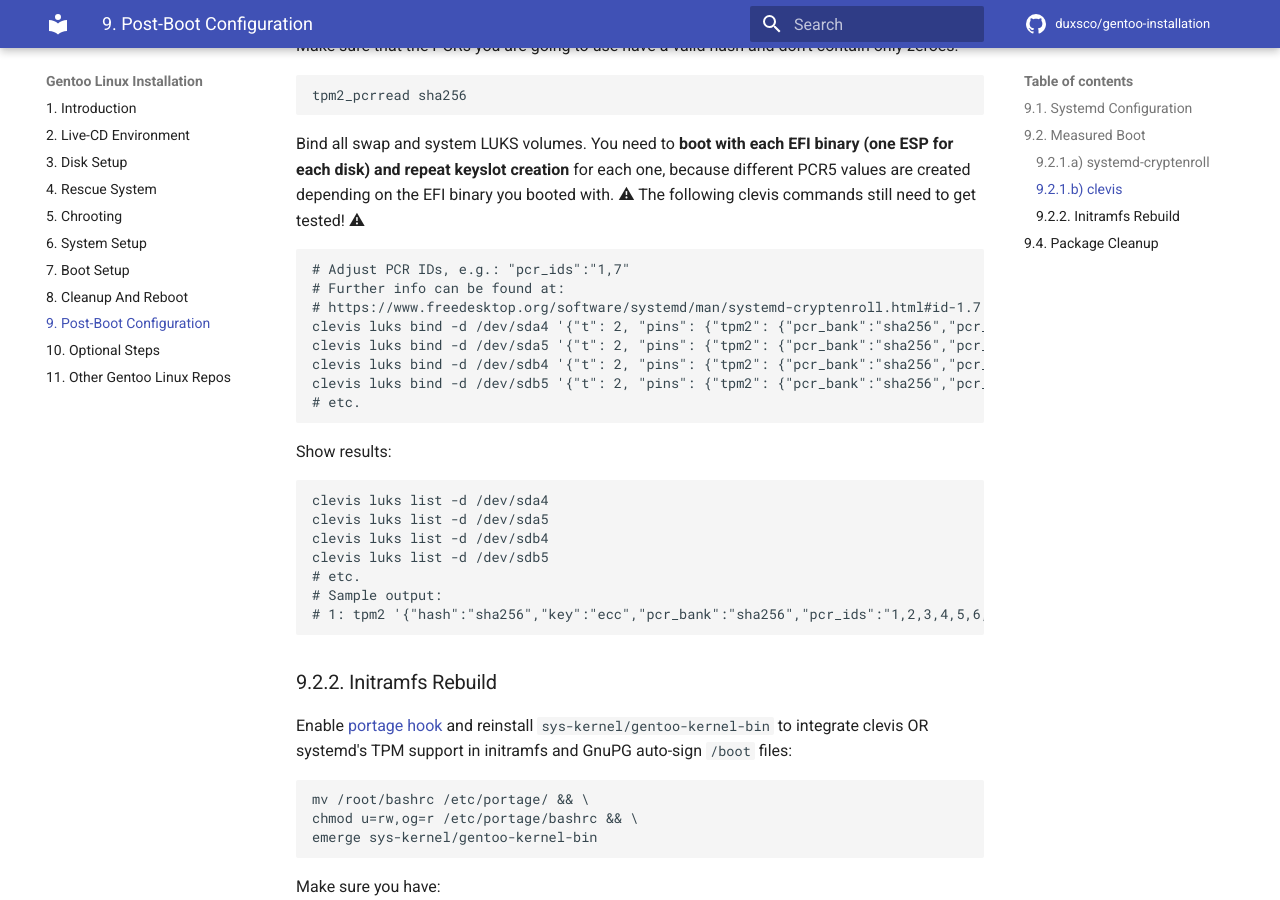
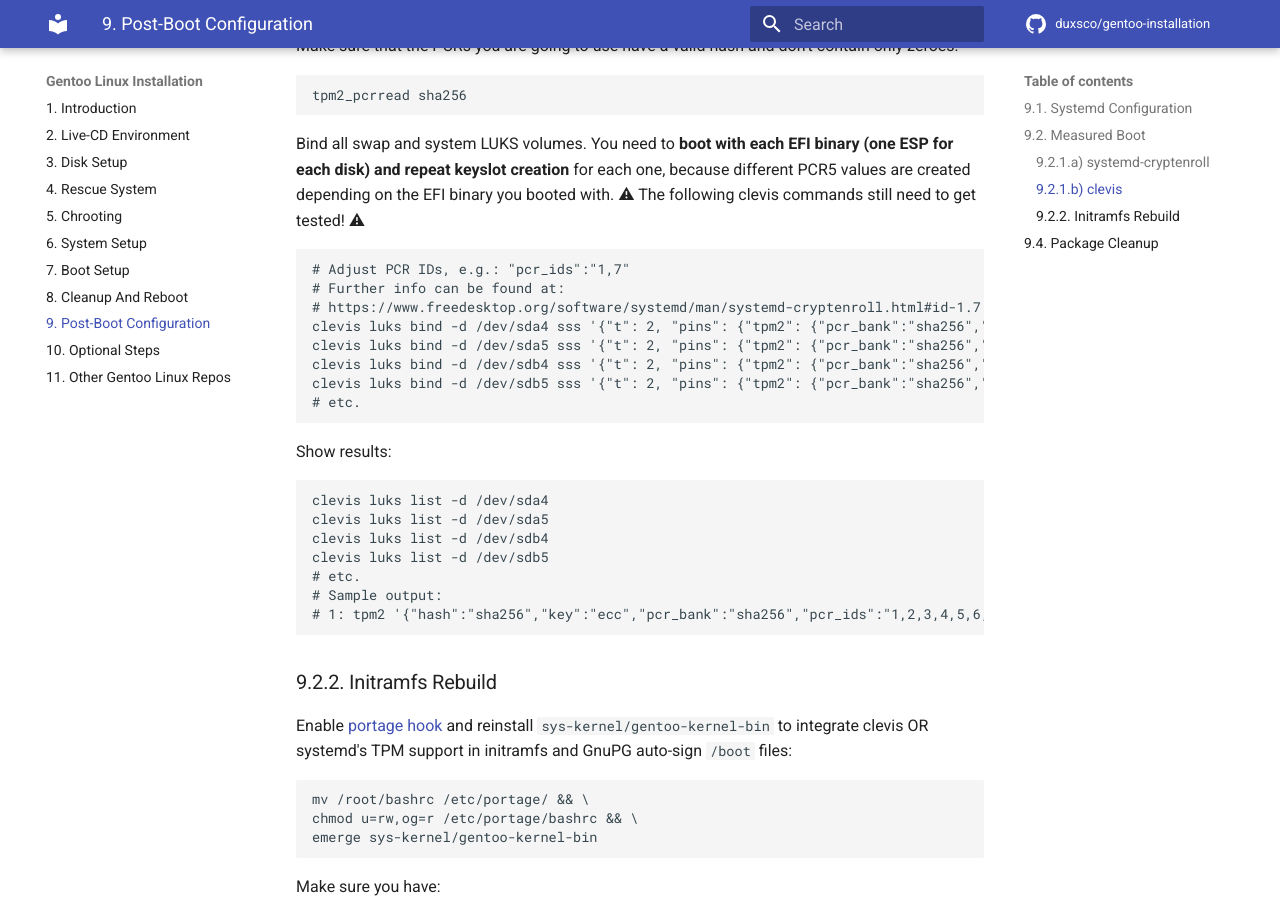
Before and after one commit to duxsco/gentoo-installation, an MkDocs documentation site: the page built from docs/post-boot_configuration.md, in a window 1280 px wide and 900 px high, scrolled down 3021 px. Built offline with MkDocs 1.6.1 and Material for MkDocs 9.7.7, drawn with Linux system fonts in a browser that asks for light colours; comment, search, counter and statistics services are not loaded.

Commit message:
Update clevis command

````diff
--- a/docs/post-boot_configuration.md
+++ b/docs/post-boot_configuration.md
@@ -157,10 +157,10 @@ Bind all swap and system LUKS volumes. You need to **boot with each EFI binary (
 # Adjust PCR IDs, e.g.: "pcr_ids":"1,7"
 # Further info can be found at:
 # https://www.freedesktop.org/software/systemd/man/systemd-cryptenroll.html#id-1.7.3.10.2.2
-clevis luks bind -d /dev/sda4 '{"t": 2, "pins": {"tpm2": {"pcr_bank":"sha256","pcr_ids":"0,1,2,3,4,5,6,7"}, "tang": {"url": "http://tang.local"}}}'
-clevis luks bind -d /dev/sda5 '{"t": 2, "pins": {"tpm2": {"pcr_bank":"sha256","pcr_ids":"0,1,2,3,4,5,6,7"}, "tang": {"url": "http://tang.local"}}}'
-clevis luks bind -d /dev/sdb4 '{"t": 2, "pins": {"tpm2": {"pcr_bank":"sha256","pcr_ids":"0,1,2,3,4,5,6,7"}, "tang": {"url": "http://tang.local"}}}'
-clevis luks bind -d /dev/sdb5 '{"t": 2, "pins": {"tpm2": {"pcr_bank":"sha256","pcr_ids":"0,1,2,3,4,5,6,7"}, "tang": {"url": "http://tang.local"}}}'
+clevis luks bind -d /dev/sda4 sss '{"t": 2, "pins": {"tpm2": {"pcr_bank":"sha256","pcr_ids":"0,1,2,3,4,5,6,7"}, "tang": {"url": "http://tang.local"}}}'
+clevis luks bind -d /dev/sda5 sss '{"t": 2, "pins": {"tpm2": {"pcr_bank":"sha256","pcr_ids":"0,1,2,3,4,5,6,7"}, "tang": {"url": "http://tang.local"}}}'
+clevis luks bind -d /dev/sdb4 sss '{"t": 2, "pins": {"tpm2": {"pcr_bank":"sha256","pcr_ids":"0,1,2,3,4,5,6,7"}, "tang": {"url": "http://tang.local"}}}'
+clevis luks bind -d /dev/sdb5 sss '{"t": 2, "pins": {"tpm2": {"pcr_bank":"sha256","pcr_ids":"0,1,2,3,4,5,6,7"}, "tang": {"url": "http://tang.local"}}}'
 # etc.
 ```
 
````
